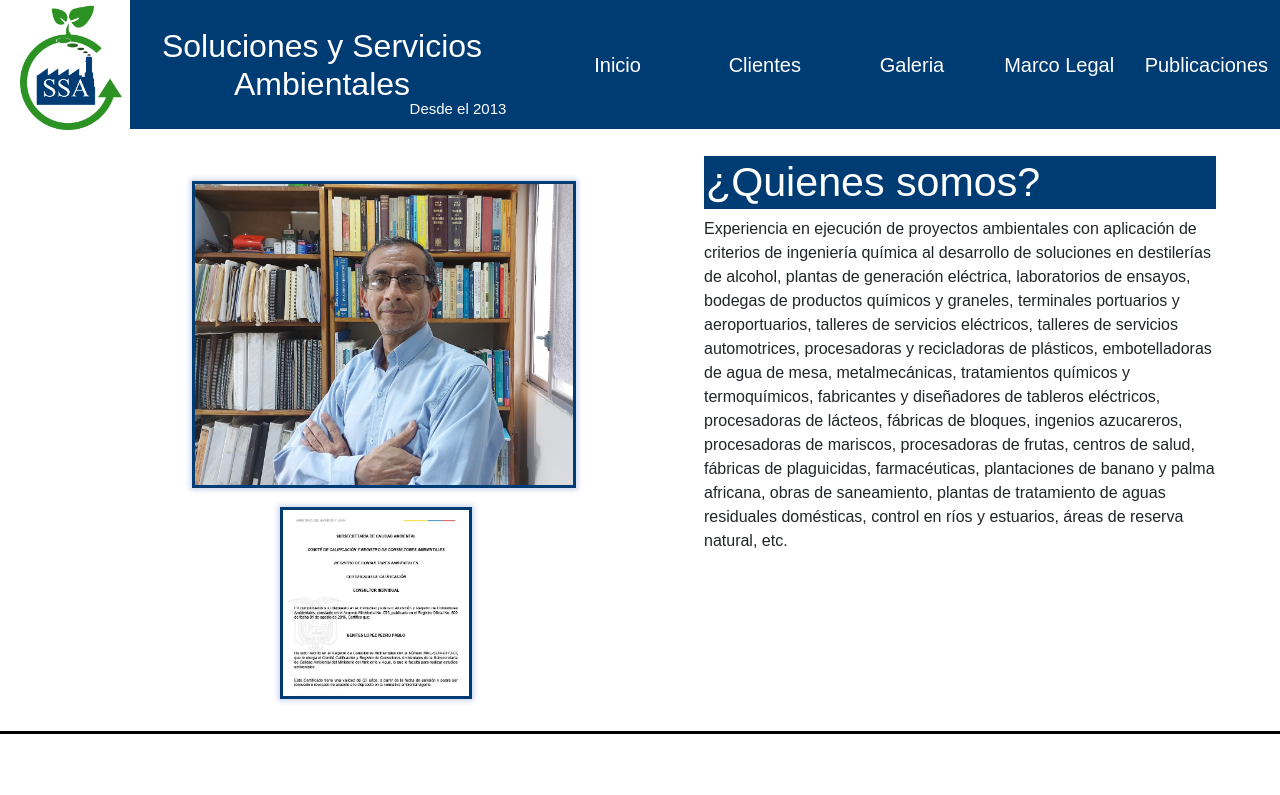
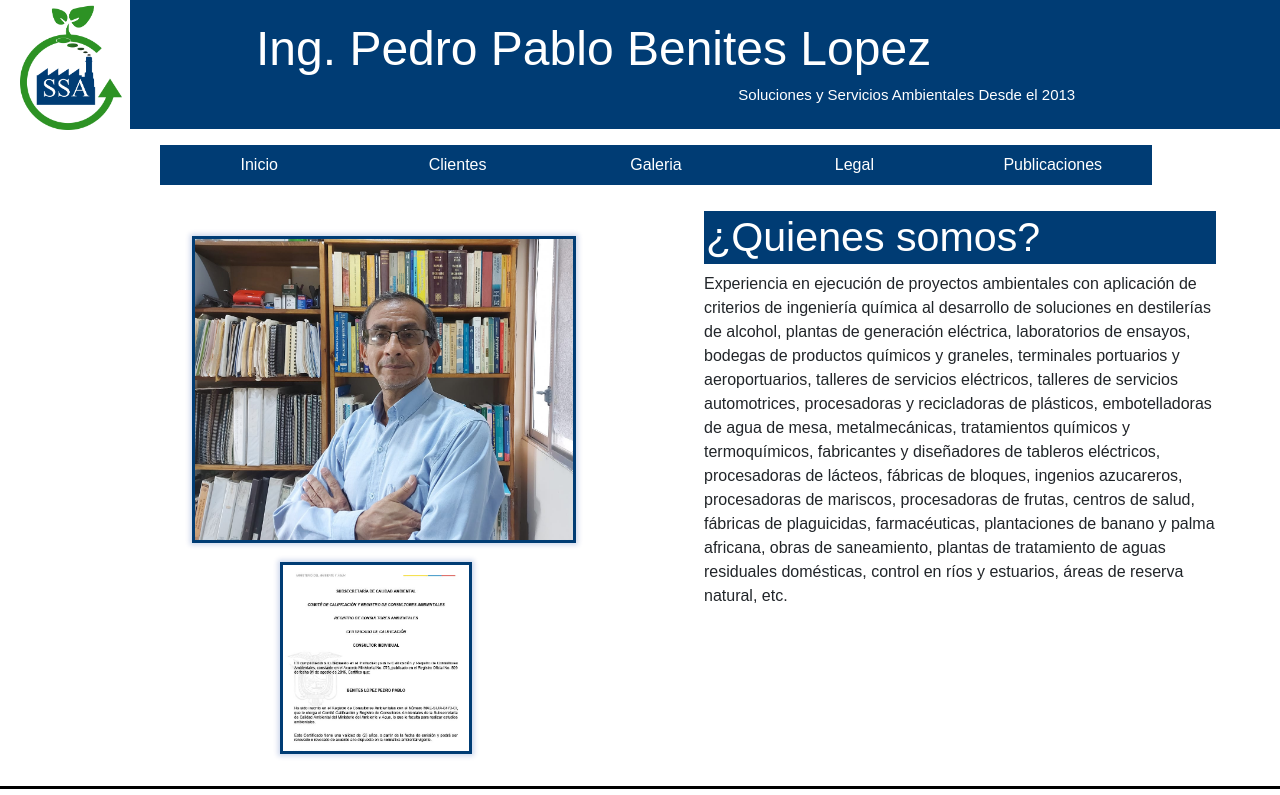
Before and after one commit to ppbenitesbarco/Soluciones-Servicios-prueba, a plain HTML site: page index.html in a window 1280 px wide. Shown: the top 795 px of the page. Drawn offline with Linux system fonts and the light colour scheme.

Commit message:
Add files via upload

```diff
--- a/Estilos.css
+++ b/Estilos.css
@@ -1,5 +1,3 @@
-*@charset "utf-8";
-
 * {
 	padding:0px;
 	margin:0px;
@@ -24,57 +22,53 @@ body {
 	margin-top: 5px;
 }
 #ssa {
-	width: 30%;
+	width: 80%;
 	height: 129px;
-	float: left;
+	float: right;
 }
 #inicio h1 {
 	color: white;
-	text-align: center;
-	font-size: 200%;
-	margin-top: 7%;
+	font-size: 300%;
+	float: left;
+	width: 100%;
+	margin-top: 20px;
 }
 #inicio h2 {
 	color: white;
 	font-size: 15px;
-	position: absolute;
 	top: 100px;
 	left: 32%;
+	float: right;
+	margin-right: 20%;
 }
 #botones {
-	width: 40%;
-	height: 129px;
-	float: right;
-}
-#botones ul {
-	float: right;
-	width: 150%;
-	height: 129px;
+	width: 80%;
+	height: auto;
+	margin-left: 10%;
+	margin-bottom: 5px;
 }
 #botones li {
-	width: 20%;
+	width:20%;
+	height:auto;
 	float:left;
-	line-height:130px;
+	background-color:#003C74;
+	display:block;
 	text-align:center;
+	line-height:40px;
 	list-style:none;
 	transition:all 0.4s ease-in-out;
-
-}
+	}
 #botones li a {
-	height: 129px;
+	color:white;
+	font-family:sans-serif;
+	text-decoration:none;
 	display:block;
-	color:white;
-	text-decoration:none;
-	font-family:sans-serif;
-	transition:all 0.4s ease-in-out;
-	font-size: 20px;
-}
-#botones li:hover {
+	width: auto;
+	height:40px;
+		}
+#botones li:hover	{
 	background-color:#00509B;
-}
-#botones a:hover {
-	text-shadow: 0px 0px 1px white;
-}
+	}
 #Zona1 {
 	float: left;
 	margin-bottom: 1%;
@@ -154,6 +148,7 @@ body {
 	box-shadow:0px 0px 5px 2px rgba(0,51,153,0.2);
 	margin-right: 27%;
 	padding-bottom: 5%;
+	margin-top: 5%;
 }
 #Clientes h1 {
 	text-align: center;
--- a/index.html
+++ b/index.html
@@ -14,18 +14,18 @@
 		<div id="logo"><img	src="logo v2.png"	alt="SSA" width="80%">
 		</div>
 		<div id="ssa">
-			<h1>Soluciones y Servicios Ambientales</h1>
-			<h2>Desde el 2013</h2>
+			<h1>Ing. Pedro Pablo Benites Lopez</h1>
+			<h2>Soluciones y Servicios Ambientales Desde el 2013</h2>
 		</div>
+	</div>
 	<div id="botones">
 	  <ul>
 	    <li><a href="index.html">Inicio</a></li>
 	    <li><a href="clientes.html">Clientes</a></li>
 	    <li><a href="galeria.html">Galeria</a></li>
-	    <li><a href="Marco legal.html">Marco Legal</a></li>
+	    <li><a href="Marco legal.html">Legal</a></li>
 	    <li><a href="publicaciones.html">Publicaciones</a></li>
       </ul>
-	</div>
 	</div>
 	<div id="ZonaTotal">
 		<div id="Zona1">
```
Also changed, not shown: Marco legal.html (+4 -4 lines), clientes.html (+4 -4 lines), galeria.html (+5 -5 lines), publicaciones.html (+4 -4 lines).
